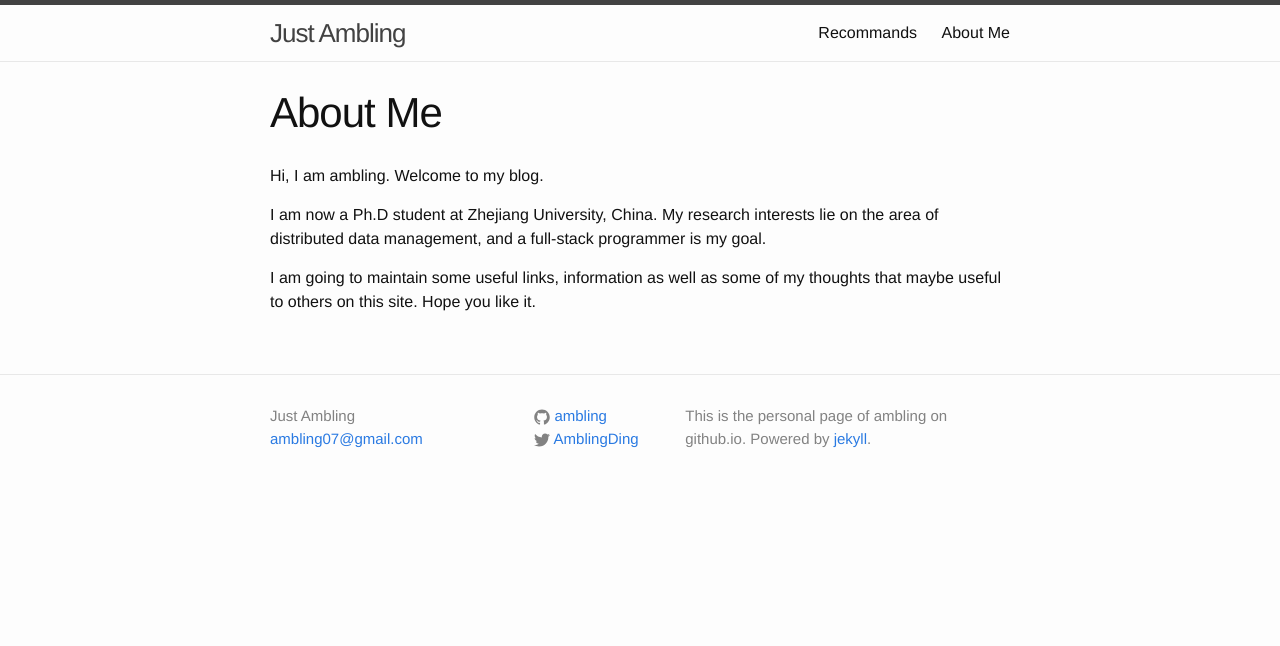
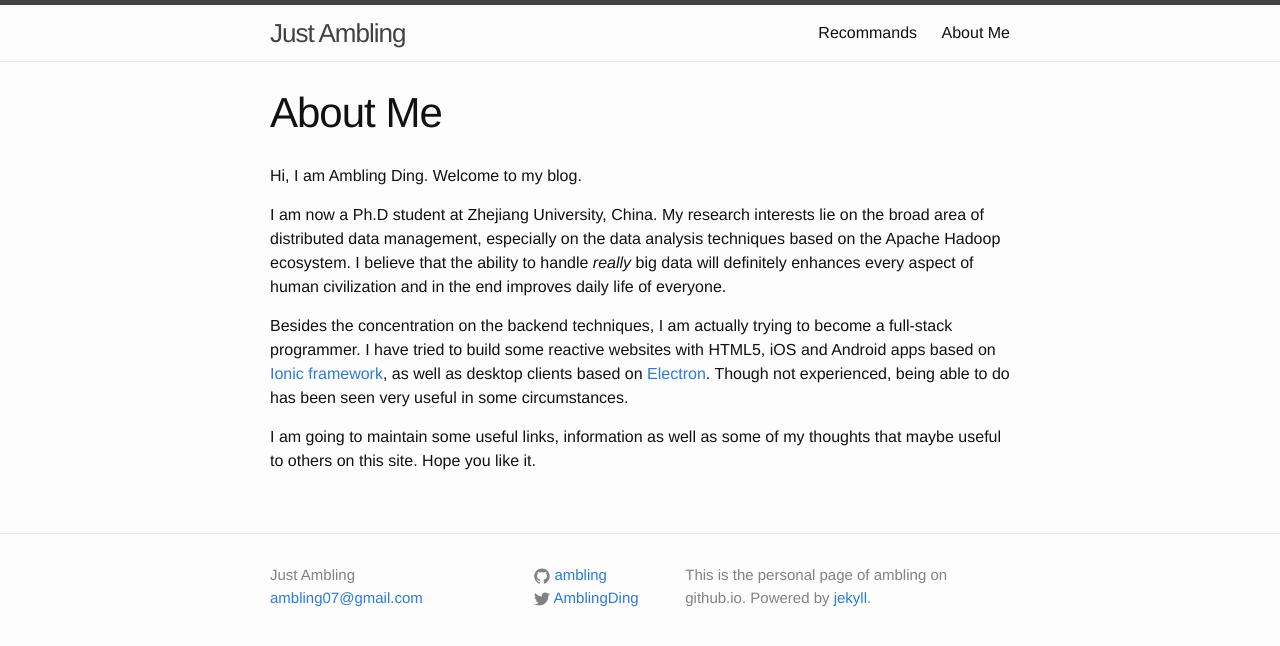
Before and after one commit to ambling/ambling.github.io, a Jekyll site: the page built from 99-about.md, in a window 1280 px wide. Shown: the top 646 px of the page. Built offline with Jekyll 4.4.1, drawn with Linux system fonts in a browser that asks for light colours.

Commit message:
bio updated

```diff
--- a/99-about.md
+++ b/99-about.md
@@ -4,10 +4,12 @@ title: About Me
 permalink: /about/
 ---
 
-Hi, I am ambling. Welcome to my blog.
+Hi, I am Ambling Ding. Welcome to my blog.
 
 I am now a Ph.D student at Zhejiang University, China. My research interests lie on
-the area of distributed data management, and a full-stack programmer is my goal.
+the broad area of distributed data management, especially on the data analysis techniques based on the Apache Hadoop ecosystem. I believe that the ability to handle *really* big data will definitely  enhances every aspect of human civilization and in the end improves daily life of everyone.
+
+Besides the concentration on the backend techniques, I am actually trying to become a full-stack programmer. I have tried to build some reactive websites with HTML5, iOS and Android apps based on [Ionic framework](http://ionicframework.com/), as well as desktop clients based on [Electron](http://electron.atom.io/). Though not experienced, being able to do has been seen very useful in some circumstances.
 
 I am going to maintain some useful links, information as well as some of my thoughts
 that maybe useful to others on this site.
```
